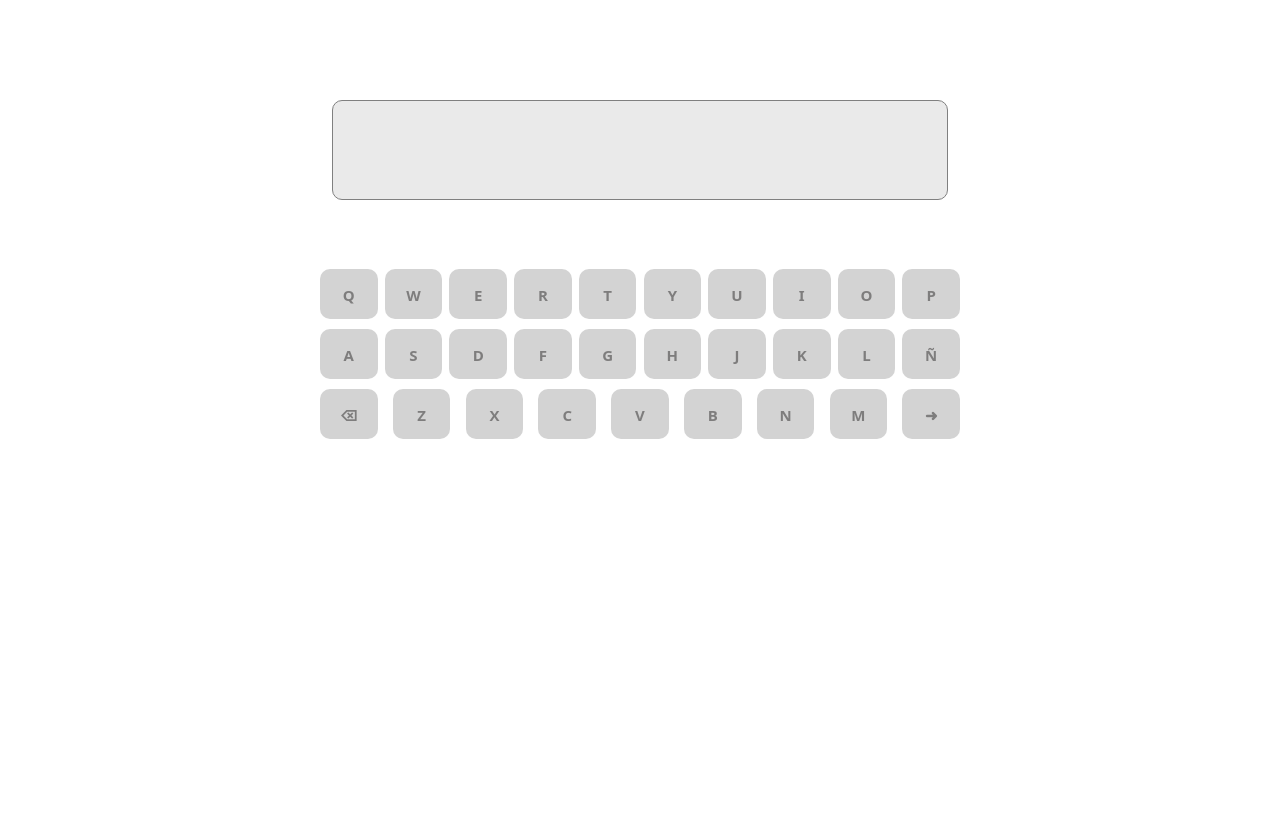
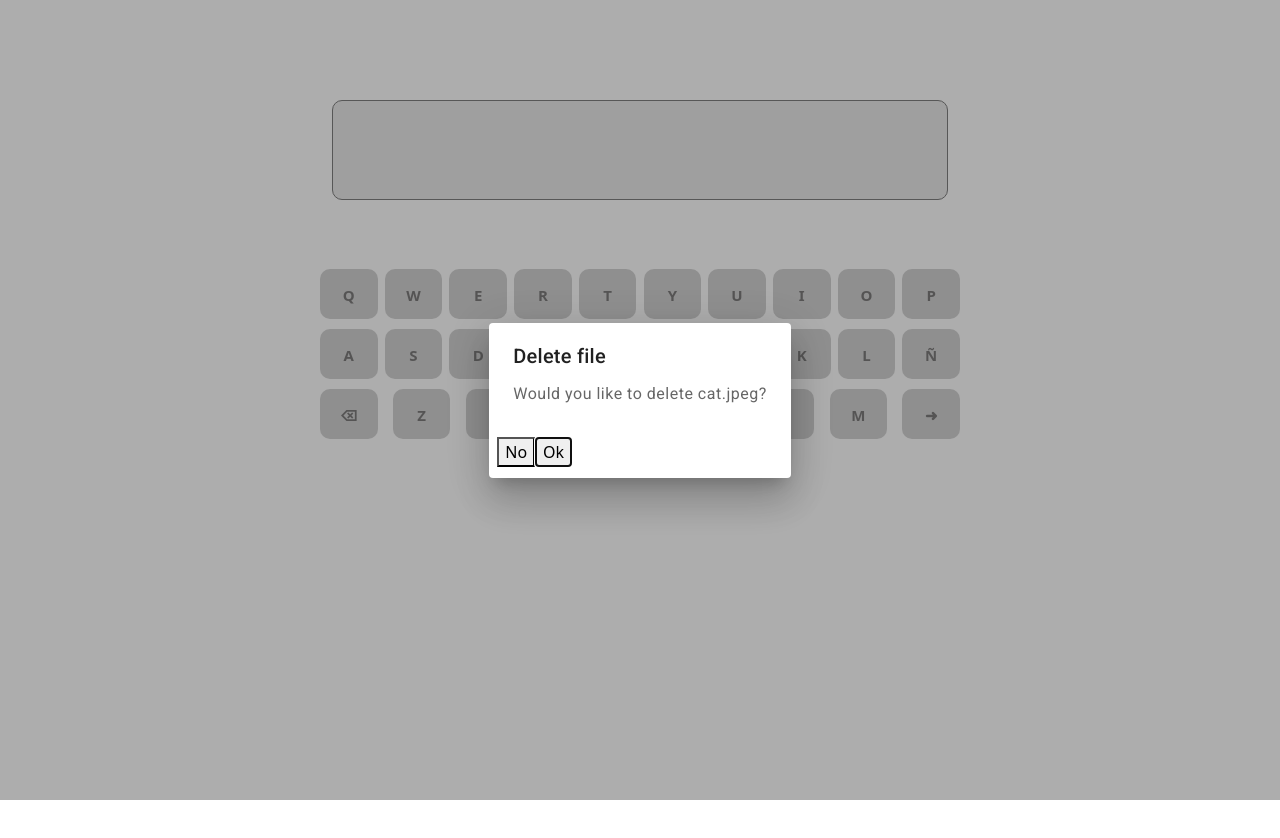
Before and after one commit to xgarciagSopra/squad1_wordle_front, an Angular app: page / in a window 1280 px wide. Shown: the top 838 px of the page. Before the commit the page ends 800 px from the top, so only its background shows below. Built offline with nearby package versions, Linux system fonts and the light colour scheme.

Commit message:
feat(Modal): Componente modal creado

```diff
--- a/angular.json
+++ b/angular.json
@@ -30,6 +30,7 @@
               "src/assets"
             ],
             "styles": [
+              "node_modules/@angular/material/prebuilt-themes/deeppurple-amber.css",
               "src/styles.scss",
               "./node_modules/bootstrap/dist/css/bootstrap.css"
             ],
@@ -96,6 +97,7 @@
               "src/assets"
             ],
             "styles": [
+              "@angular/material/prebuilt-themes/purple-green.css",
               "src/styles.scss"
             ],
             "scripts": []
--- a/package.json
+++ b/package.json
@@ -11,15 +11,18 @@
   "private": true,
   "dependencies": {
     "@angular/animations": "^15.2.0",
+    "@angular/cdk": "^15.2.8",
     "@angular/common": "^15.2.0",
     "@angular/compiler": "^15.2.0",
     "@angular/core": "^15.2.0",
     "@angular/forms": "^15.2.0",
+    "@angular/material": "^15.2.8",
     "@angular/platform-browser": "^15.2.0",
     "@angular/platform-browser-dynamic": "^15.2.0",
     "@angular/router": "^15.2.0",
     "bootstrap": "^5.2.3",
     "material-components-web": "^14.0.0",
+    "ngx-bootstrap": "^10.2.0",
     "rxjs": "~7.8.0",
     "tslib": "^2.3.0",
     "zone.js": "~0.12.0"
--- /dev/null
+++ b/src/app/components/dialog/dialog.component.html
@@ -0,0 +1,8 @@
+
+  <h1 mat-dialog-title>Delete file</h1>
+  <div mat-dialog-content>Would you like to delete cat.jpeg?</div>
+  <div mat-dialog-actions>
+     <button mat-button mat-dialog-close>No</button>
+
+    <button mat-button mat-dialog-close cdkFocusInitial>Ok</button>
+  </div>
--- a/src/app/components/game-center/game-center.component.scss
+++ b/src/app/components/game-center/game-center.component.scss
@@ -0,0 +1,3 @@
+.custom-dialog-container .mat-dialog-container {
+    margin: 0 auto;
+}
--- a/src/app/components/game-center/game-center.component.ts
+++ b/src/app/components/game-center/game-center.component.ts
@@ -1,23 +1,33 @@
-import { Component } from '@angular/core';
+import { Component, OnInit, ViewChild } from '@angular/core';
+
+import { MatDialog, MAT_DIALOG_DATA } from '@angular/material/dialog';
+import { DialogComponent } from '../dialog/dialog.component';
+
+
 
 @Component({
   selector: 'app-game-center',
   templateUrl: './game-center.component.html',
-  styleUrls: ['./game-center.component.scss']
+  styleUrls: ['./game-center.component.scss'],
 })
-export class GameCenterComponent {
+export class GameCenterComponent implements OnInit {
+
+  constructor(private dialog: MatDialog) {}
+  ngOnInit(): void {
+    this.openDialog();
+  }
 
   word = '';
 
-  writeWord(letter: string){
-    this.letterPressed(letter)
+  writeWord(letter: string) {
+    this.letterPressed(letter);
   }
 
-  deleteLetter(){
+  deleteLetter() {
     // TODO (Xavi): deleteLetter in the resultbox
   }
 
-  letterPressed(letter: string){
+  letterPressed(letter: string) {
     const deleteKey = '⌫';
     const sendKey = '➜';
     switch (letter) {
@@ -36,8 +46,13 @@ export class GameCenterComponent {
     }
   }
 
-  sendWord(word: string){
+  sendWord(word: string) {
     // TODO (Xavi): add integration with server
   }
 
+  openDialog(){
+     const dialogRef = this.dialog.open(DialogComponent, {
+       panelClass: 'custom-dialog-container',
+     });
+  }
 }
--- a/src/index.html
+++ b/src/index.html
@@ -6,6 +6,9 @@
   <base href="/">
   <meta name="viewport" content="width=device-width, initial-scale=1">
   <link rel="icon" type="image/x-icon" href="favicon.ico">
+  <link rel="preconnect" href="https://fonts.gstatic.com">
+  <link href="https://fonts.googleapis.com/css2?family=Roboto:wght@300;400;500&display=swap" rel="stylesheet">
+  <link href="https://fonts.googleapis.com/icon?family=Material+Icons" rel="stylesheet">
 </head>
 <body>
   <app-root></app-root>
--- a/src/styles.scss
+++ b/src/styles.scss
@@ -1,6 +1,15 @@
 /* You can add global styles to this file, and also import other style files */
 
-$customLightGrey: #D3D3D3;
+$customLightGrey: #d3d3d3;
 $customLightGreyHover: #b2b2b2;
 $customColorTextGrey: rgba(97, 96, 96, 0.749);
 $customGreyBorder: grey;
+
+html,
+body {
+  height: 100%;
+}
+body {
+  margin: 0;
+  font-family: Roboto, "Helvetica Neue", sans-serif;
+}
```
Also changed, not shown: src/app/app.module.ts (+18 -5 lines), src/app/components/dialog/dialog.component.ts (added, +10 -0 lines), src/app/components/dialog/dialog.component.scss (added), 2 other files (tests, documents, lock files or other folders).
